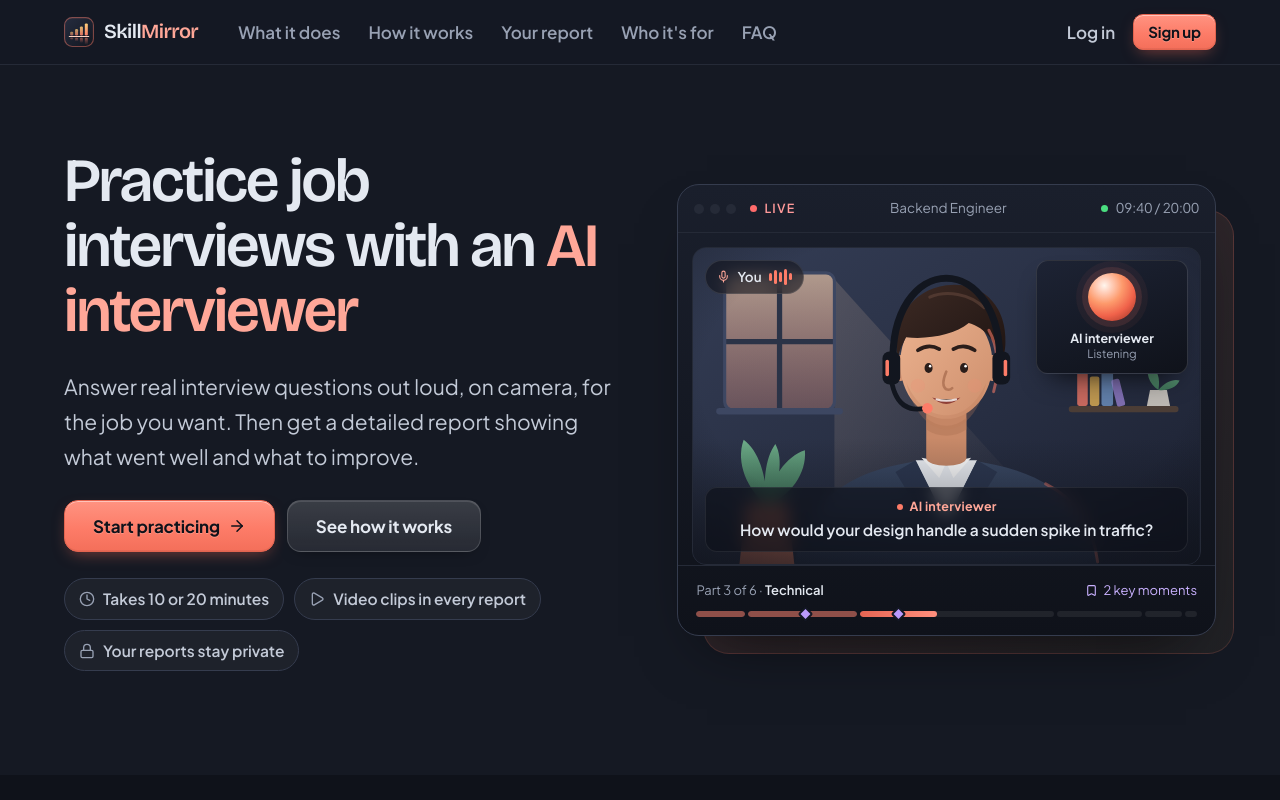
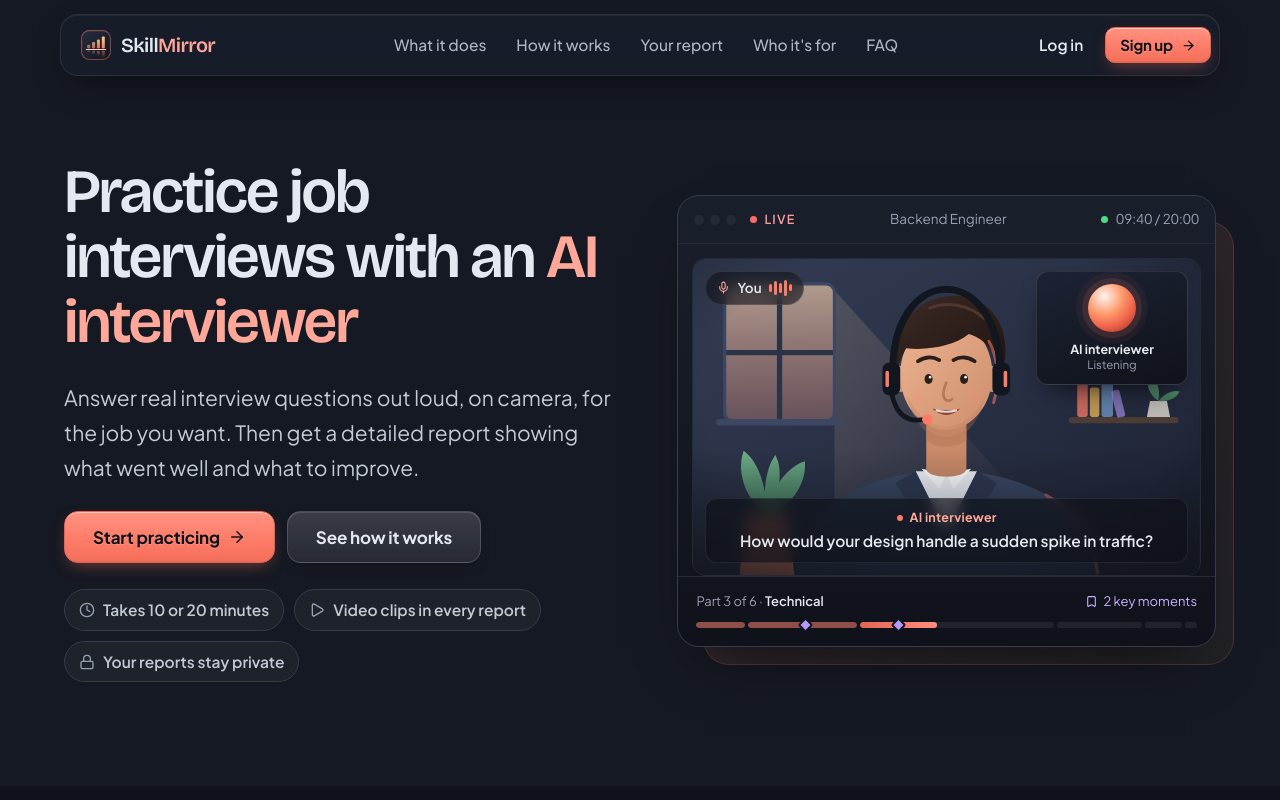
Before and after one commit to TahsinFaiyaz30/skill-mirror, a Next.js app: page / in a window 1280 px wide. Shown: the top 800 px of the page. Built offline with nearby package versions, Linux system fonts and the light colour scheme.

Commit message:
Polish landing page navigation
Refreshes the landing navbar with a floating glass design, improved spacing and hover states, responsive layout handling, and an arrow-enhanced signup action.

```diff
--- a/src/app/(marketing)/page.tsx
+++ b/src/app/(marketing)/page.tsx
@@ -403,8 +403,9 @@ export default function Landing() {
             <Link className="lp-login" href="/login">
               Log in
             </Link>
-            <Link className="button sm" href="/signup">
+            <Link className="button sm lp-signup" href="/signup">
               Sign up
+              <ArrowRight size={15} aria-hidden="true" />
             </Link>
           </div>
         </div>
--- a/src/app/globals.css
+++ b/src/app/globals.css
@@ -2576,34 +2576,96 @@ details summary {
   background: var(--background);
   color: var(--foreground);
 }
+/*
+ * Landing navbar: one floating, rounded glass bar. The brand sits left, the
+ * section links in the middle and the account actions on the right.
+ */
 .lp header.nav {
-  background: color-mix(in srgb, var(--background) 86%, transparent);
+  padding-top: 14px;
+  border-bottom: 0;
+  background: transparent;
+  -webkit-backdrop-filter: none;
+  backdrop-filter: none;
+}
+.lp header.nav .nav-inner {
+  display: grid;
+  grid-template-columns: 1fr auto 1fr;
+  align-items: center;
+  gap: 16px;
+  width: min(1160px, calc(100% - 32px));
+  min-height: 62px;
+  padding: 8px 8px 8px 20px;
+  border-radius: 18px;
+  border: 1px solid rgb(255 255 255 / 0.09);
+  background: rgb(26 31 44 / 0.62);
+  -webkit-backdrop-filter: saturate(160%) blur(18px);
+  backdrop-filter: saturate(160%) blur(18px);
+  box-shadow:
+    inset 0 1px 0 rgb(255 255 255 / 0.06),
+    0 14px 36px -16px rgb(0 0 0 / 0.75);
+}
+.lp .nav-left {
+  display: contents;
 }
 .lp-nav-links {
   display: flex;
   align-items: center;
-  gap: 4px;
+  justify-self: center;
+  gap: 2px;
 }
 .lp-nav-links a {
-  padding: 7px 12px;
-  border-radius: 8px;
-  color: var(--muted);
-  font-size: 17px;
-  font-weight: 520;
+  padding: 9px 14px;
+  border-radius: 10px;
+  color: #aeb6c5;
+  font-size: 15.5px;
+  font-weight: 500;
+  transition:
+    background-color 0.18s ease,
+    color 0.18s ease;
 }
 .lp-nav-links a:hover {
-  color: var(--foreground);
-  background: var(--surface-2);
+  color: #ffffff;
+  background: rgb(255 255 255 / 0.07);
   text-decoration: none;
 }
+.lp header.nav .nav-inner > .cluster {
+  justify-self: end;
+}
+@media (max-width: 1023px) {
+  .lp header.nav .nav-inner {
+    grid-template-columns: 1fr auto;
+    padding-left: 14px;
+  }
+}
+@media (max-width: 480px) {
+  .lp header.nav .nav-inner > .cluster {
+    flex-wrap: nowrap;
+    gap: 4px !important;
+  }
+  .lp-signup {
+    padding-inline: 12px;
+  }
+  .lp-signup svg {
+    display: none;
+  }
+}
 .lp-login {
-  color: var(--soft);
-  font-weight: 550;
-  padding: 8px 10px;
+  padding: 9px 14px;
+  border-radius: 10px;
+  color: #e4e9f1;
+  font-size: 15.5px;
+  font-weight: 600;
+  transition: background-color 0.18s ease;
 }
 .lp-login:hover {
-  color: var(--foreground);
+  color: #ffffff;
+  background: rgb(255 255 255 / 0.07);
   text-decoration: none;
+}
+.lp-signup {
+  min-height: 42px;
+  padding-inline: 16px 14px;
+  border-radius: 11px;
 }
 .lp-alt {
   background: var(--background-alt);
```
